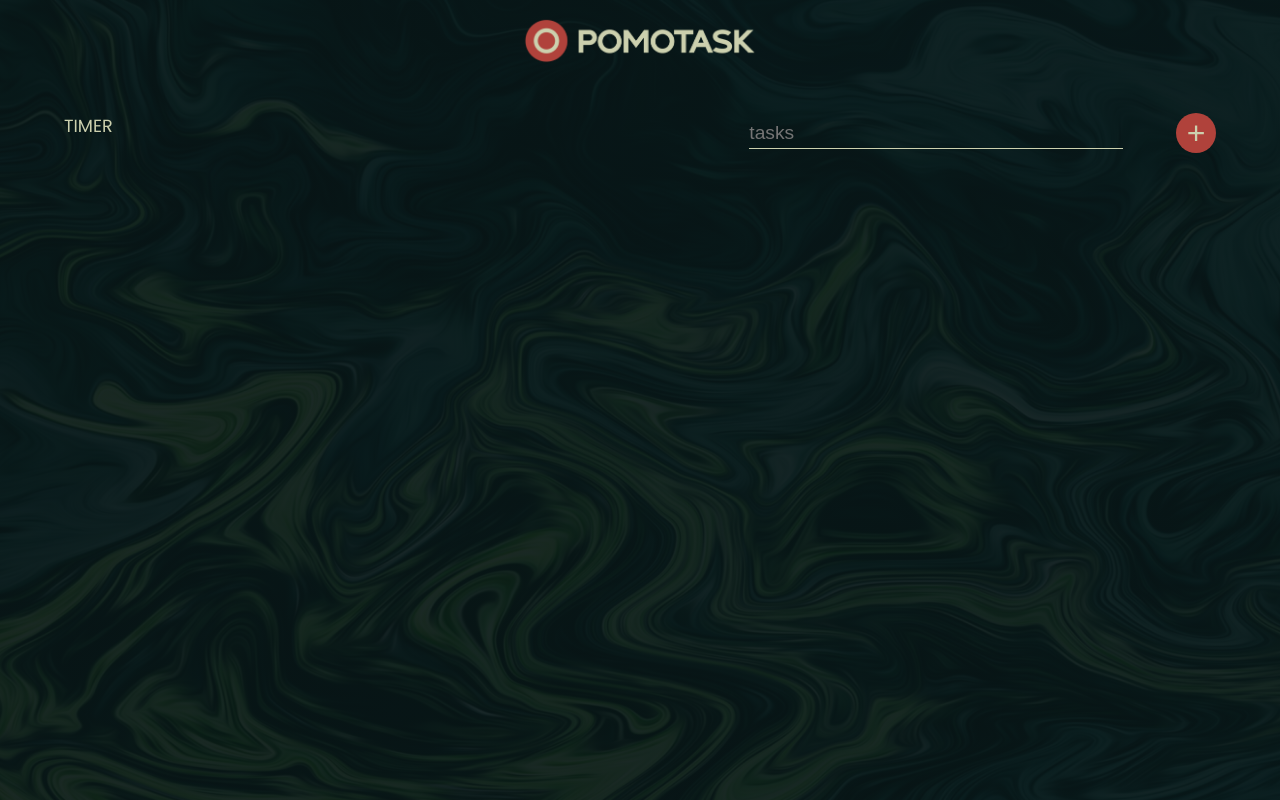
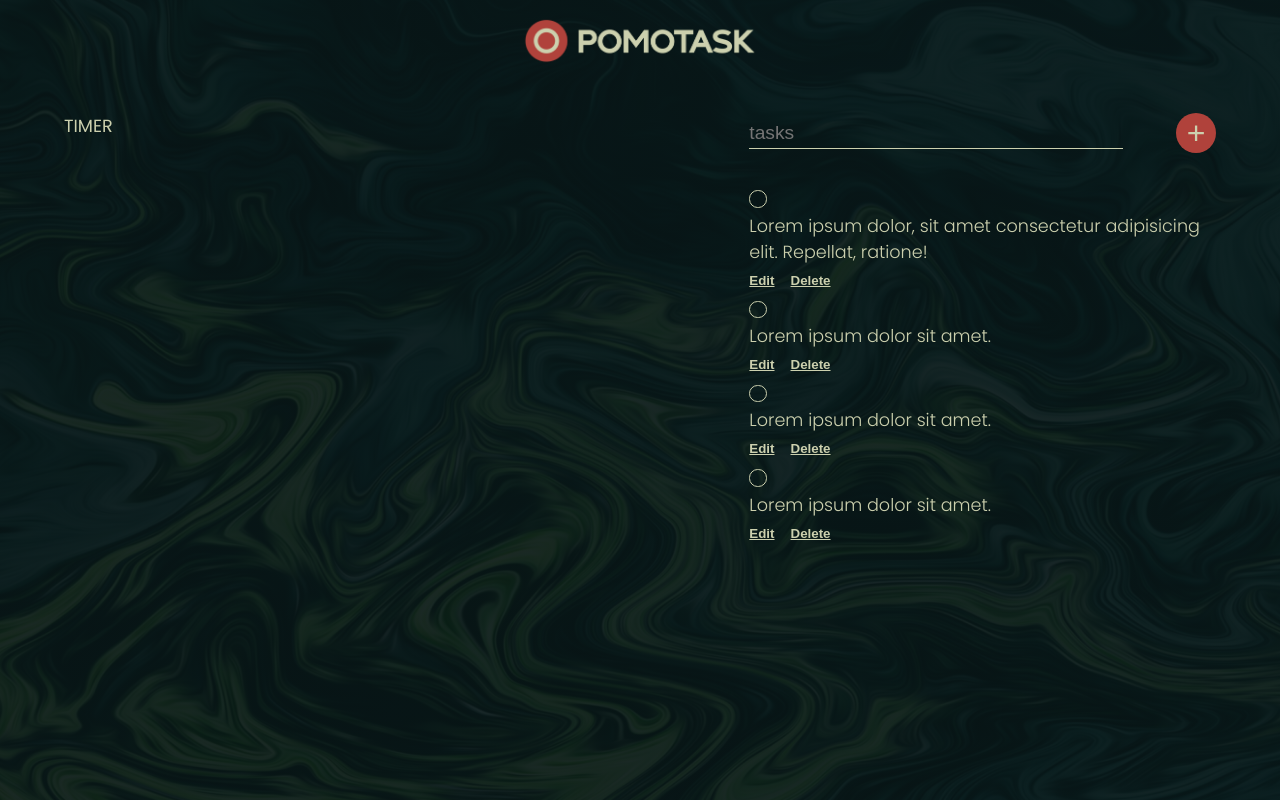
Before and after one commit to fahimkabir2212/pomotask, a React (Create React App) app: page / in a window 1280 px wide. Built offline with nearby package versions, Linux system fonts and the light colour scheme.

Commit message:
Todolist bug fixed!

```diff
--- a/src/App.css
+++ b/src/App.css
@@ -32,6 +32,7 @@
     display: flex;
     justify-content: space-between;
     align-items: center;
+    gap: 1rem;
     margin-bottom: 2rem;
 }
 
@@ -39,6 +40,7 @@
     height: 2rem;
     width: 80%;
     font-size: 1.2rem ;
+    color: var(--primary-text);
     background-color: #00000000;
     border: none;
     border-bottom: solid var(--primary-text) 1px;
@@ -49,7 +51,7 @@
 .task-input-fld:focus,
 .task-input-fld:active{
     color: var(--primary-text);
-    width: 85%;
+    width: 87%;
     outline: none;
     border: none;
     border-bottom: solid var(--accent-text) 1px;
@@ -74,18 +76,18 @@
 }
 
 /* Task */
-.task{
-    display: grid;
-    grid-template-columns: 1fr 11fr;
-    align-items: center;
-}
+
+/* .task-list{
+    height: 50vh;
+    overflow-y: scroll;
+} */
 
 .task-checkbox{
+    margin-top: 5px;
     width: 1.3em;
     height: 1.3em;
     background-color: rgba(255, 255, 255, 0);
     border-radius: 50%;
-    vertical-align: middle;
     border: 1px solid var(--primary-text);
     appearance: none;
     outline: none;
@@ -94,6 +96,10 @@
 }
 .task-checkbox:checked {
     background-color: var(--accent-text);
+}
+
+.task p {
+    font-weight: 300;
 }
 
 
@@ -111,6 +117,7 @@
     border: none;
     cursor: pointer;
     background-color: rgba(255, 228, 196, 0);
+    text-decoration: underline;
 }
 .btn-task:hover{
     color: var(--accent-text);
--- a/src/components/toDoList/TaskInputForm.jsx
+++ b/src/components/toDoList/TaskInputForm.jsx
@@ -13,7 +13,7 @@ const TaskInputForm = ({addTodo}) => {
     }
   return (
         <form onSubmit={handleSubmit} className='task-form'>
-          <input type="text" placeholder='tasks' className='task-input-fld' value={value} onChange={handleChange}/>
+          <input type="text" placeholder='tasks' className='task-input-fld' value={value} onChange={handleChange} required/>
           <button type='submit' className='add-task-btn'>+</button>
        </form>
   )
--- a/src/components/toDoList/TaskList.jsx
+++ b/src/components/toDoList/TaskList.jsx
@@ -5,7 +5,7 @@ const TaskList = ({task, toggleComplete, deleteTask, editTask}) => {
 
 
   return (
-    <div className='task-list'>
+
         <div className='task'>
             <input onChange={()=> toggleComplete(task.id)} className='task-checkbox' type="checkbox" />
             <p  className={`${task.completed ? 'completed': ""}`}>{task.task}</p>
@@ -14,8 +14,6 @@ const TaskList = ({task, toggleComplete, deleteTask, editTask}) => {
                 <TaskButton btnOnClick = {()=> deleteTask(task.id)} buttonTaskName="Delete"/>
             </div>
         </div>
-
-    </div>
   )
 }
 
--- a/src/components/toDoList/Todo.jsx
+++ b/src/components/toDoList/Todo.jsx
@@ -5,7 +5,30 @@ import TaskList from './TaskList';
 import EditTodoFrom from './EditTodoForm';
 
 const Todo = () => {
-  const [todos, setTodos] = useState([]);
+  const [todos, setTodos] = useState([    {
+    "id":1,
+    "task": "Lorem ipsum dolor, sit amet consectetur adipisicing elit. Repellat, ratione!",
+    "completed": false,
+    "isEditing":false
+},
+{
+    "id":2,
+    "task": "Lorem ipsum dolor sit amet.",
+    "completed": false,
+    "isEditing":false
+},
+{
+    "id":3,
+    "task": "Lorem ipsum dolor sit amet.",
+    "completed": false,
+    "isEditing":false
+},
+{
+    "id":4,
+    "task": "Lorem ipsum dolor sit amet.",
+    "completed": false,
+    "isEditing":false
+}]);
 
   const addTodo = function(todo) {
     setTodos([...todos, {id:uuidv4(), task:todo, completed: false, isEditing: false}]);
@@ -32,6 +55,7 @@ const Todo = () => {
   return (
     <div className='todo'>
        <TaskInputForm addTodo = {addTodo}/>
+    <div className='task-list'>
         {todos.map((todo, index) => (
             todo.isEditing ? (
               <EditTodoFrom editTask={editTodo} task={todo}/>
@@ -40,6 +64,7 @@ const Todo = () => {
             )
 
           ) )}
+    </div>
 
     </div>
   )
```
Lines whose indentation alone changed are shown as unchanged.
